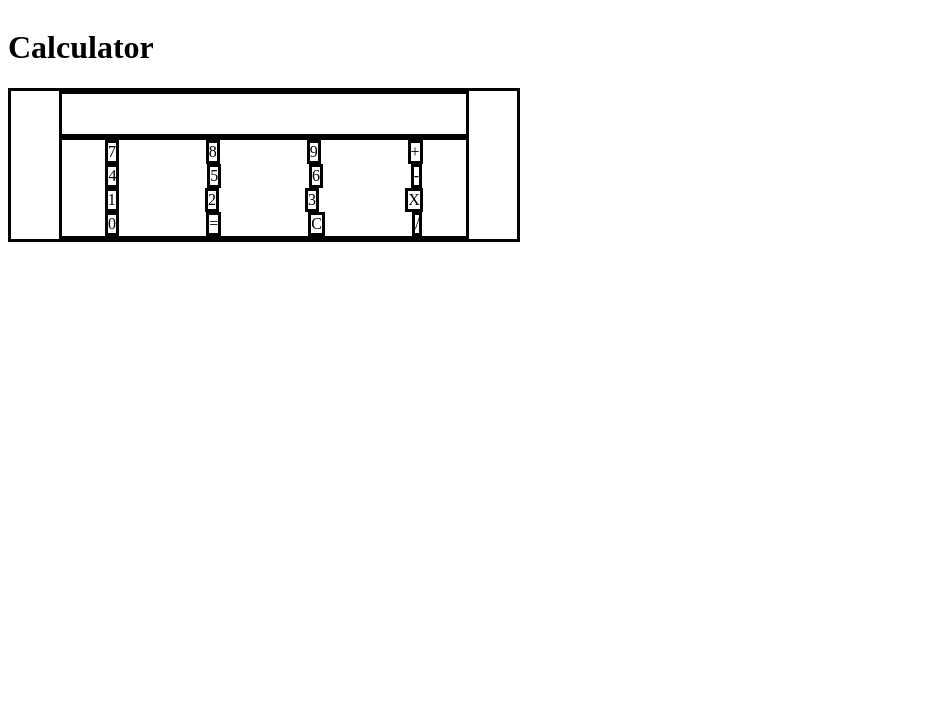
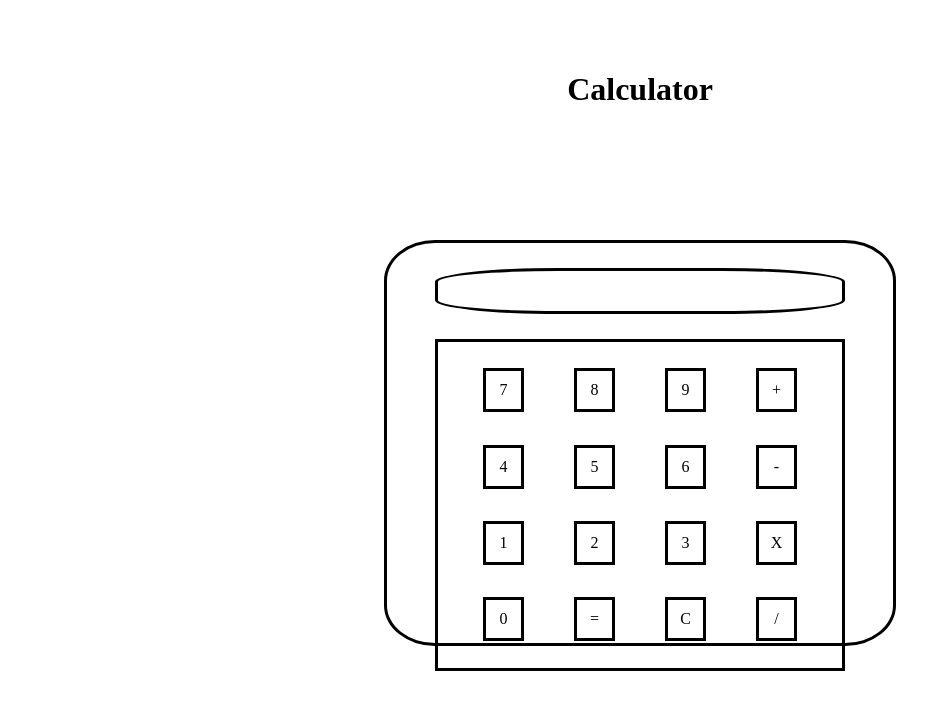
Before and after one commit to sidification/calculator, a plain HTML site: page index.html in a window 1280 px wide. Shown: the whole page, without its empty margins (0-951 px from the left). Drawn offline with Linux system fonts and the light colour scheme.

Commit message:
Finalize basic calculator structure

```diff
--- a/index.html
+++ b/index.html
@@ -39,4 +39,5 @@
       </div>
     </div>
   </body>
+  <script href="external.js" defer></script>
 </html>
--- a/styles.css
+++ b/styles.css
@@ -1,6 +1,6 @@
 html,
 body {
-  min-height: 100%;
+  height: 100%;
 }
 
 body {
@@ -8,9 +8,17 @@ body {
   flex-direction: column;
 }
 
+#title {
+  box-sizing: border-box;
+  margin: 5% auto;
+  height: 10%;
+}
+
 .calculator {
   width: 40%;
-  height: auto;
+  height: 50%;
+  margin: 2% auto;
+  border-radius: 10%;
 }
 
 .calculator,
@@ -21,7 +29,8 @@ body {
 .display {
   height: 40px;
   width: 80%;
-  margin: auto;
+  margin: 5% auto;
+  border-radius: 30%;
 }
 
 .numpad {
@@ -29,17 +38,22 @@ body {
   flex-direction: column;
   border: solid;
   width: 80%;
-  margin: auto;
+  margin: 5% auto;
+  padding: 2% 0;
 }
 
 .row {
   display: flex;
   flex-direction: row;
   justify-content: space-around;
+  margin: 4% 5%;
 }
 
 .num,
 .operator {
-  gap: 10px;
+  gap: 10px 5px;
   border: solid;
+  width: 15px;
+  text-align: center;
+  padding: 10px;
 }
```
